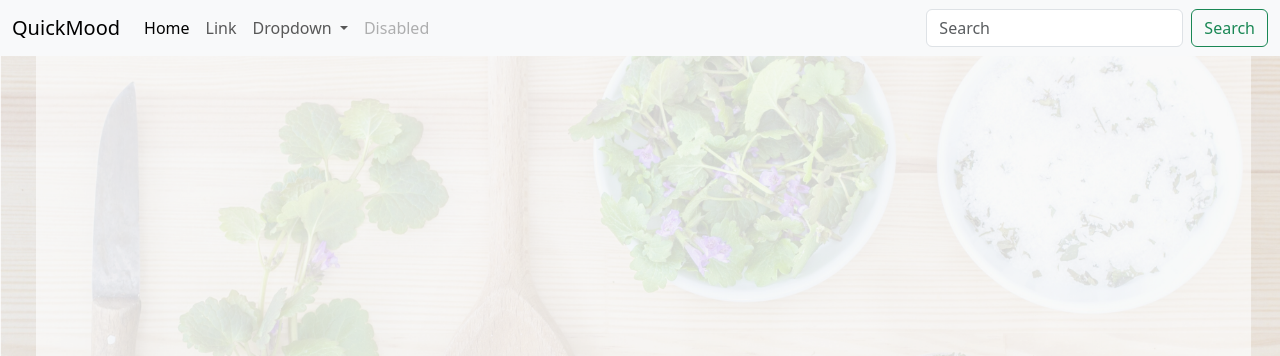
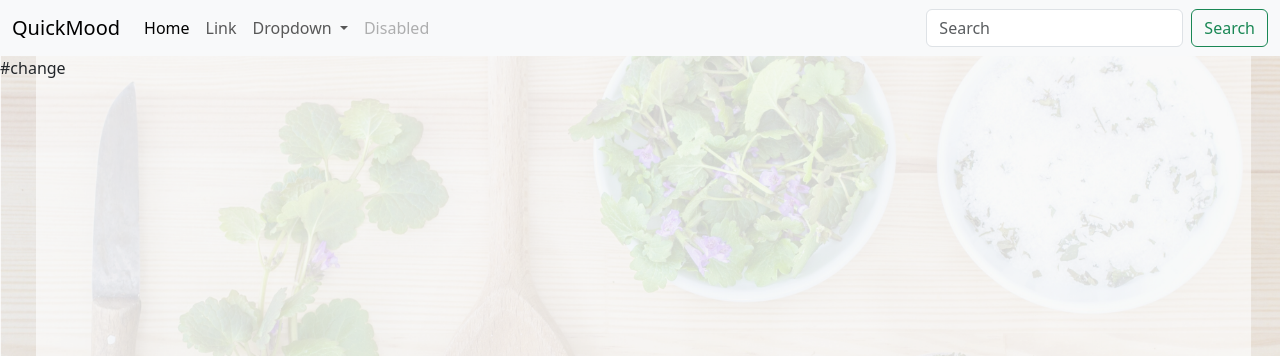
Before and after one commit to rokuustyle/QuickMood, a Django app: page / in a window 1280 px wide. Shown: the top 356 px of the page. Run offline with Django 4.2, Linux system fonts and the light colour scheme.

Commit message:
mesaj change

```diff
--- a/templates/navbar.html
+++ b/templates/navbar.html
@@ -34,3 +34,4 @@
     </div>
   </div>
 </nav>
+#change
```
